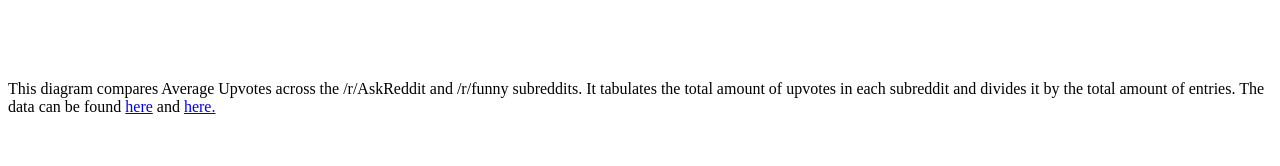
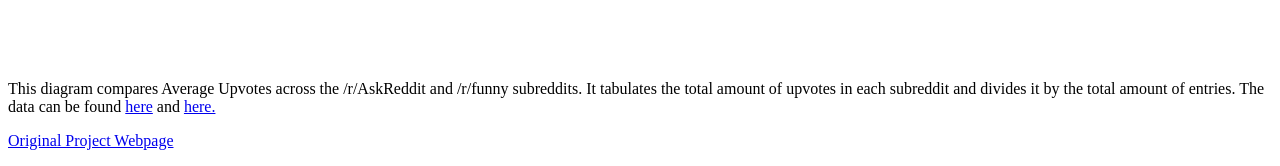
Before and after one commit to cmoffatt21/cmoffatt21.github.io, a plain HTML site: page HW4.html in a window 1280 px wide. Shown: the part 1175-1341 px from the top of the page. Before the commit the page ends 1307 px from the top, so only its background shows below. Drawn offline with Linux system fonts and the light colour scheme.

Commit message:
Add files via upload

```diff
--- a/HW4.html
+++ b/HW4.html
@@ -30,4 +30,8 @@
 
 	</p>
 
+	<p>
+		<a href="https://github.com/mikeizbicki/cmc-csci040/tree/master/hw_04" rel="follow">Original Project Webpage</a>
+	</p>
+
 </body>
```
